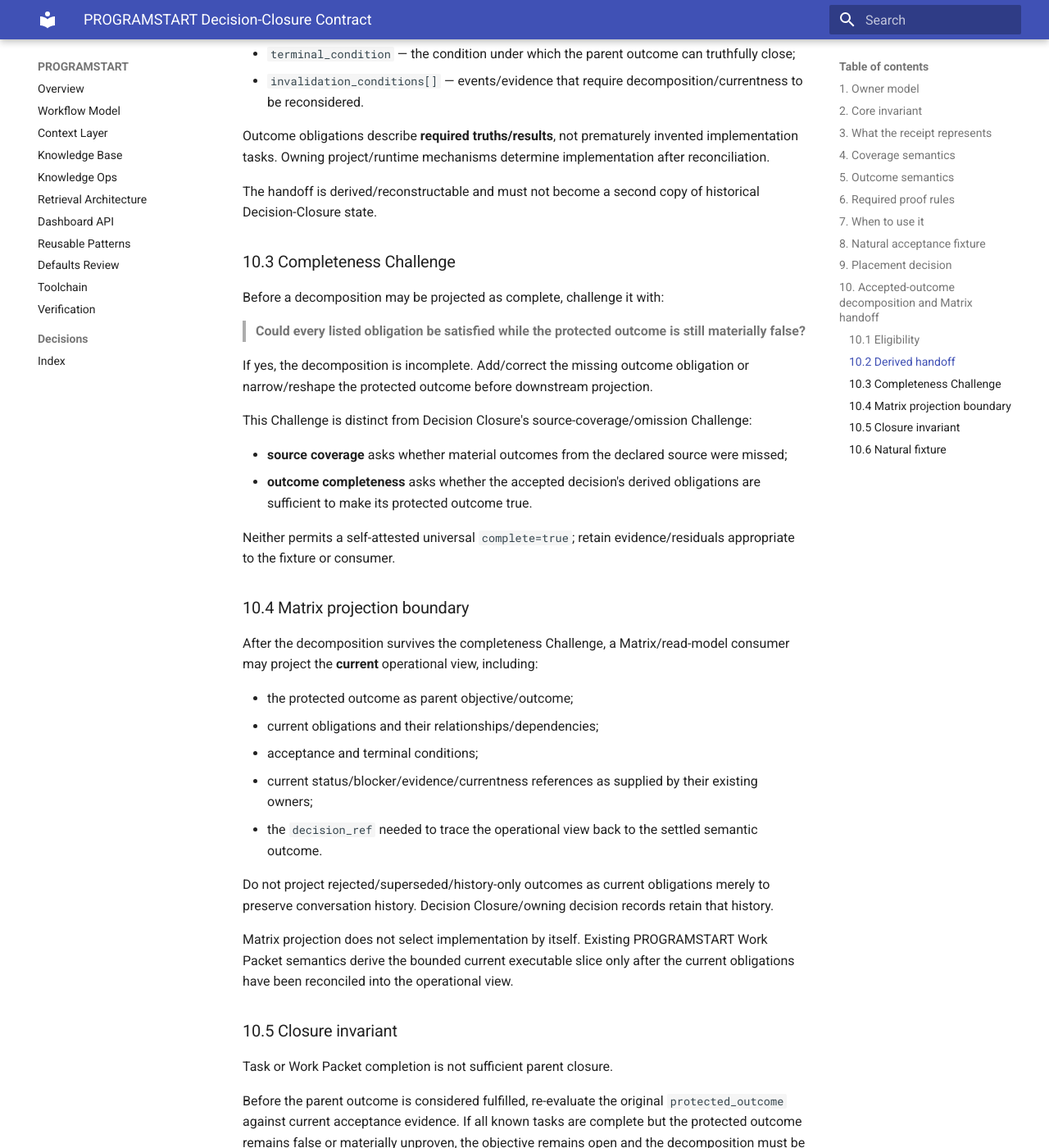
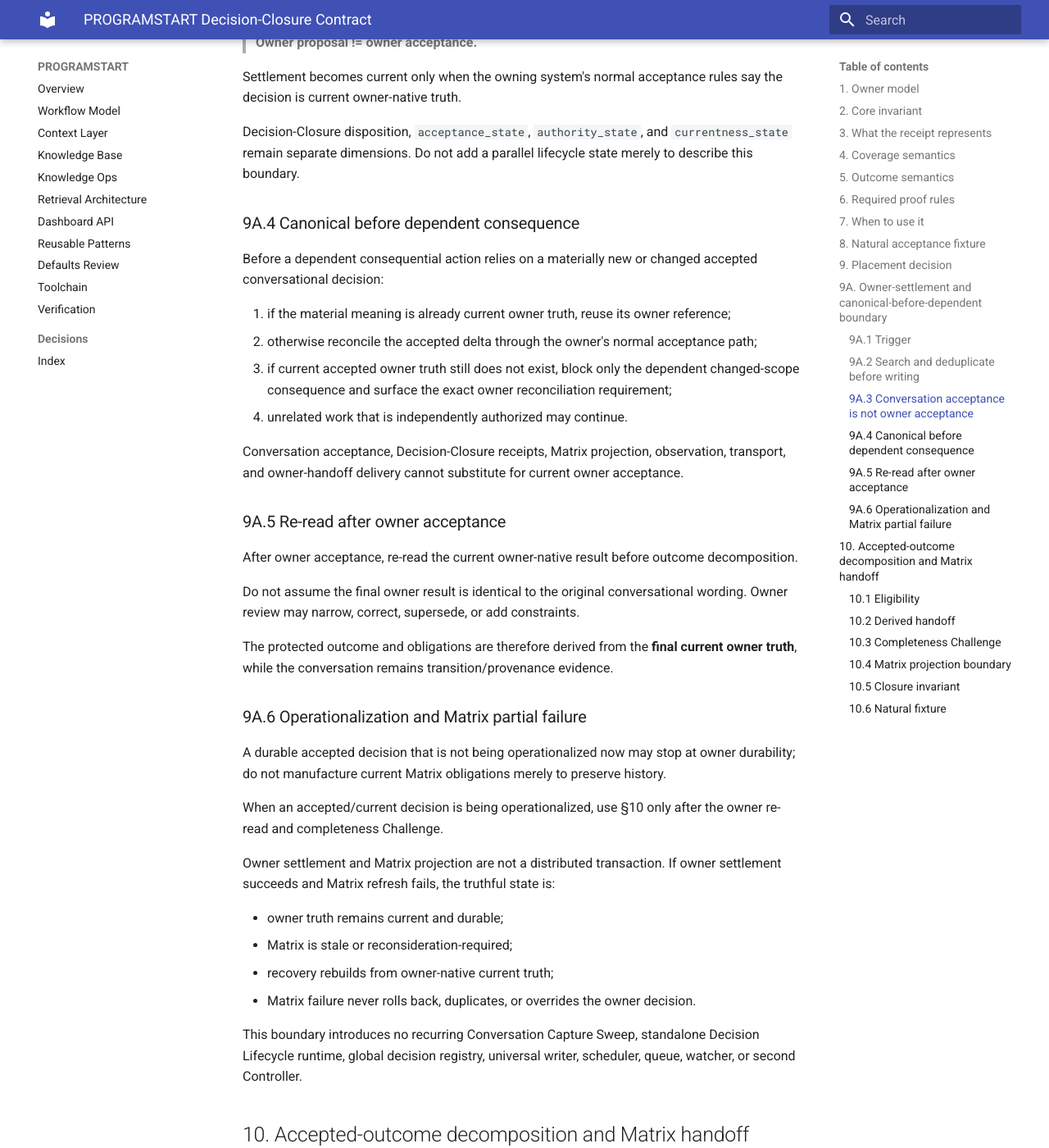
Before and after one commit to GrahamArdent/PROGRAMSTART, an MkDocs documentation site: the page built from docs/PROGRAMSTART_DECISION_CLOSURE.md, in a window 1280 px wide and 1400 px high, scrolled down 5005 px. Shown: the whole window at 82% size. Built offline with MkDocs 1.6.1 and Material for MkDocs 9.7.7, drawn with Linux system fonts in a browser that asks for light colours; some of the changed text lies outside the part shown.

Commit message:
docs: bind conversation decisions to owner settlement (#205)

```diff
--- a/docs/PROGRAMSTART_DECISION_CLOSURE.md
+++ b/docs/PROGRAMSTART_DECISION_CLOSURE.md
@@ -124,6 +124,72 @@
 Likewise, Matrix gateway/storage/mandatory-ingress implementation remains outside this contract-placement objective.
 
 
+## 9A. Owner-settlement and canonical-before-dependent boundary
+
+Decision Closure may identify that a material conversational outcome is accepted before that outcome is current owner-native authority. That distinction is intentional and must remain visible.
+
+### 9A.1 Trigger
+
+Use this boundary only when a conversation contains a materially new or changed accepted decision whose dependent consequence would be costly, unsafe, or semantically wrong if reconstructed incorrectly.
+
+Routine status, brainstorming, repeated explanation of already-current owner truth, and implementation detail already covered by current authority do not require a new settlement.
+
+### 9A.2 Search and deduplicate before writing
+
+Before creating owner state, search the likely current owner for the material meaning.
+
+- If current owner truth already represents the accepted meaning, return the existing owner reference and treat the semantic result as `ALREADY_DURABLE`.
+- Do not create a second decision merely because the conversation or session is new.
+- Similar wording is insufficient; the material meaning must actually be represented.
+- Ambiguous ownership fails closed rather than being guessed.
+
+### 9A.3 Conversation acceptance is not owner acceptance
+
+An accepted conversational outcome may be represented as accepted while `authority_state` remains `unresolved`.
+
+Creating or delivering an issue, branch, pull request, ADR proposal, handoff packet, or other owner proposal is not by itself settlement.
+
+> **Owner proposal != owner acceptance.**
+
+Settlement becomes current only when the owning system's normal acceptance rules say the decision is current owner-native truth.
+
+Decision-Closure disposition, `acceptance_state`, `authority_state`, and `currentness_state` remain separate dimensions. Do not add a parallel lifecycle state merely to describe this boundary.
+
+### 9A.4 Canonical before dependent consequence
+
+Before a dependent consequential action relies on a materially new or changed accepted conversational decision:
+
+1. if the material meaning is already current owner truth, reuse its owner reference;
+2. otherwise reconcile the accepted delta through the owner's normal acceptance path;
+3. if current accepted owner truth still does not exist, block only the dependent changed-scope consequence and surface the exact owner reconciliation requirement;
+4. unrelated work that is independently authorized may continue.
+
+Conversation acceptance, Decision-Closure receipts, Matrix projection, observation, transport, and owner-handoff delivery cannot substitute for current owner acceptance.
+
+### 9A.5 Re-read after owner acceptance
+
+After owner acceptance, re-read the current owner-native result before outcome decomposition.
+
+Do not assume the final owner result is identical to the original conversational wording. Owner review may narrow, correct, supersede, or add constraints.
+
+The protected outcome and obligations are therefore derived from the **final current owner truth**, while the conversation remains transition/provenance evidence.
+
+### 9A.6 Operationalization and Matrix partial failure
+
+A durable accepted decision that is not being operationalized now may stop at owner durability; do not manufacture current Matrix obligations merely to preserve history.
+
+When an accepted/current decision is being operationalized, use §10 only after the owner re-read and completeness Challenge.
+
+Owner settlement and Matrix projection are not a distributed transaction. If owner settlement succeeds and Matrix refresh fails, the truthful state is:
+
+- owner truth remains current and durable;
+- Matrix is stale or reconsideration-required;
+- recovery rebuilds from owner-native current truth;
+- Matrix failure never rolls back, duplicates, or overrides the owner decision.
+
+This boundary introduces no recurring Conversation Capture Sweep, standalone Decision Lifecycle runtime, global decision registry, universal writer, scheduler, queue, watcher, or second Controller.
+
+
 ## 10. Accepted-outcome decomposition and Matrix handoff
 
 Decision Closure answers **what was decided**. When an accepted, current material outcome is to be operationalized, PROGRAMSTART must next derive **what must become true because of that decision** before bounded execution work is selected.
```
